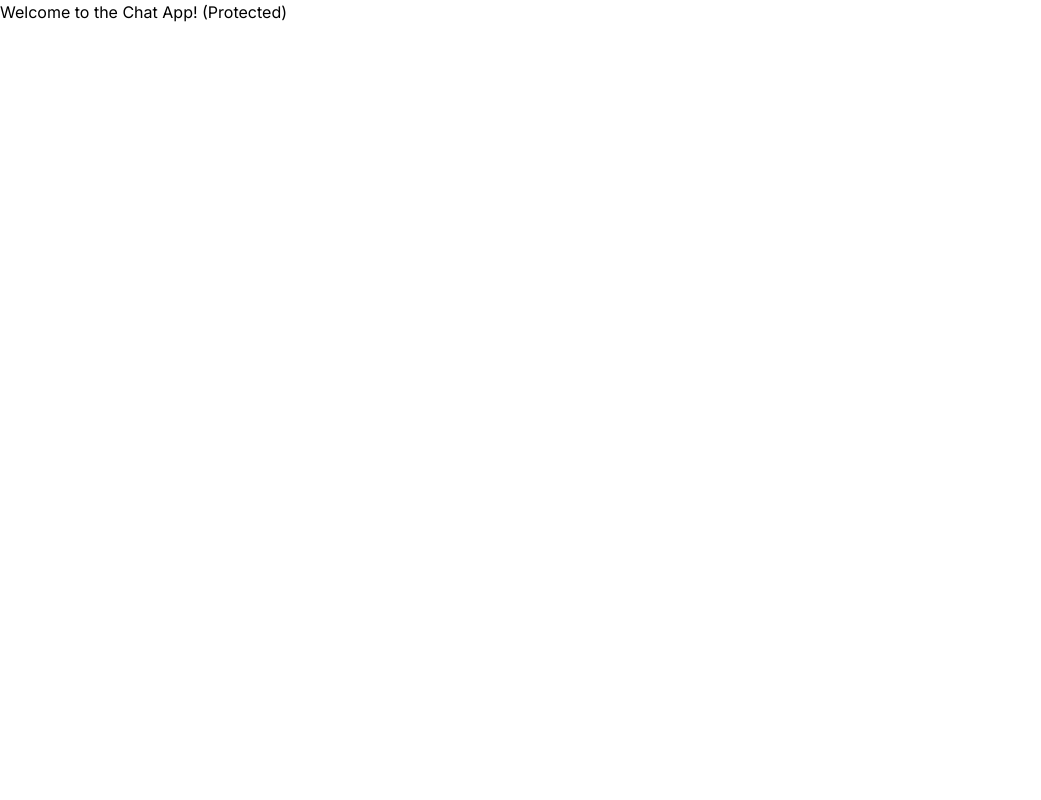
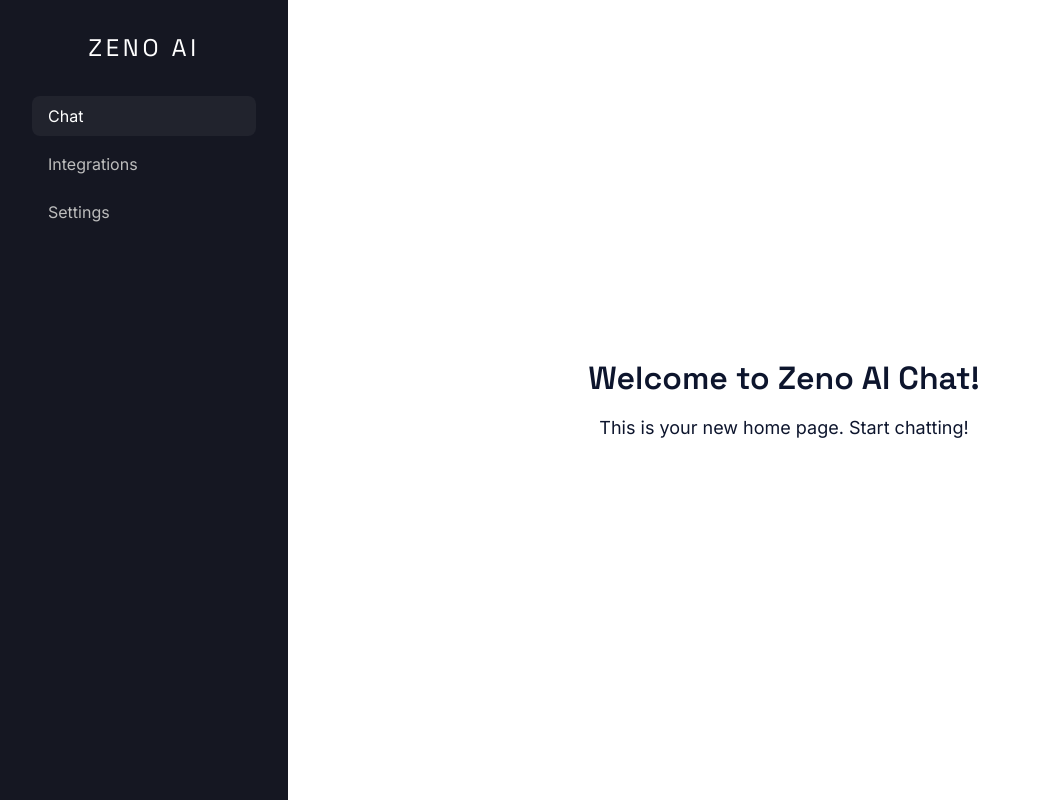
Before and after one commit to ivanalfonso97/zeno-web-v1, a React (Vite) app: page / in a window 1280 px wide. Shown: the whole page, without its empty margins (0-1041 px from the left). Built offline with nearby package versions, Linux system fonts and the light colour scheme; sample sign-in values are in the browser's storage.

Commit message:
feautre: create home page layout

```diff
--- a/src/App.tsx
+++ b/src/App.tsx
@@ -1,8 +1,44 @@
+import { useState, useEffect } from 'react';
 import { router } from './routes'
 import { RouterProvider } from 'react-router-dom'
 
 function App() {
-  return <RouterProvider router={router} />
+  const [isDarkMode, setIsDarkMode] = useState<boolean>(() => {
+    // Initialize from localStorage or default to system preference
+    const storedTheme = localStorage.getItem('theme')
+    if (storedTheme) {
+      return storedTheme === 'dark'
+    }
+    return window.matchMedia('(prefers-color-scheme: dark)').matches
+  })
+
+  useEffect(() => {
+    const htmlElement = document.documentElement
+    if (isDarkMode) {
+      htmlElement.classList.add('dark')
+      localStorage.setItem('theme', 'dark')
+    } else {
+      htmlElement.classList.remove('dark')
+      localStorage.setItem('theme', 'light')
+    }
+  }, [isDarkMode])
+
+  const toggleDarkMode = () => {
+    setIsDarkMode(prevMode => !prevMode)
+  }
+
+  return (
+    <div>
+      {/* Simple Dark Mode Toggle Button (you might move this to a header/footer later) */}
+      {/* <button
+        onClick={toggleDarkMode}
+        className="fixed bottom-4 right-4 p-3 rounded-full bg-gray-800 text-white shadow-lg z-50"
+      >
+        Toggle {isDarkMode ? 'Light' : 'Dark'} Mode
+      </button> */}
+      <RouterProvider router={router} />
+    </div>
+  )
 }
 
 export default App
--- /dev/null
+++ b/src/components/layout/MainLayout.tsx
@@ -0,0 +1,17 @@
+import React from 'react'
+import { Outlet } from 'react-router-dom'
+
+import Sidebar from './Sidebar'
+
+const MainLayout: React.FC = () => {
+  return (
+    <div className="flex h-screen bg-white dark:bg-dark-base">
+      <Sidebar />
+      <main className="flex-1 overflow-auto">
+        <Outlet />
+      </main>
+    </div>
+  )
+}
+
+export default MainLayout
--- /dev/null
+++ b/src/components/layout/Sidebar.tsx
@@ -0,0 +1,42 @@
+import React from 'react'
+import { Link, useLocation } from 'react-router-dom'
+
+const Sidebar: React.FC = () => {
+  const location = useLocation()
+
+  const isActive = (path: string) => {
+    return location.pathname === path
+  }
+
+  const navItems = [
+    { path: '/', label: 'Chat' },
+    { path: '/integrations', label: 'Integrations' },
+    { path: '/settings', label: 'Settings' },
+  ]
+
+  return (
+    <div className="w-72 h-screen bg-dark-frame p-8">
+      <h1 className="w-full text-center logo-medium text-white mb-8">Zeno AI</h1>
+      <nav>
+        <ul className="flex flex-col gap-2">
+          {navItems.map((item) => (
+            <li key={item.path}>
+              <Link
+                to={item.path}
+                className={`flex items-center px-4 py-2 rounded-lg transition-colors ${
+                  isActive(item.path)
+                    ? 'bg-white bg-opacity-5 text-white'
+                    : 'text-gray hover:text-white hover:bg-white hover:bg-opacity-5'
+                }`}
+              >
+                {item.label}
+              </Link>
+            </li>
+          ))}
+        </ul>
+      </nav>
+    </div>
+  )
+}
+
+export default Sidebar
--- /dev/null
+++ b/src/pages/HomePage.tsx
@@ -0,0 +1,12 @@
+import React from 'react';
+
+const HomePage: React.FC = () => {
+  return (
+    <div className="flex flex-col items-center justify-center min-h-screen bg-white dark:bg-dark-base text-dark dark:text-white">
+      <h1 className="title font-bold mb-4">Welcome to Zeno AI Chat!</h1>
+      <p className="text-lg">This is your new home page. Start chatting!</p>
+    </div>
+  );
+};
+
+export default HomePage;
--- a/src/routes/index.tsx
+++ b/src/routes/index.tsx
@@ -4,6 +4,8 @@ import LoginPage from '../pages/auth/LoginPage'
 import SignupPage from '../pages/auth/SignupPage'
 import AuthLayout from '../layouts/AuthLayout'
 import PrivateRoute from './PrivateRoute'
+import HomePage from '../pages/HomePage'
+import MainLayout from '../components/layout/MainLayout'
 
 export const router = createBrowserRouter([
   {
@@ -27,8 +29,13 @@ export const router = createBrowserRouter([
     element: <PrivateRoute />,
     children: [
       {
-        index: true,
-        element: <div>Welcome to the Chat App! (Protected)</div>,
+        element: <MainLayout />,
+        children: [
+          {
+            index: true,
+            element: <HomePage />,
+          },
+        ],
       },
     ],
   },
--- a/tailwind.config.mjs
+++ b/tailwind.config.mjs
@@ -13,7 +13,12 @@ export default {
           DEFAULT: '#4169E1',
           dark: '#2E4CA7',
         },
-        dark: '#0D152D',
+        dark: {
+          DEFAULT: '#0D152D',
+          // frame: '#090B10',
+          frame: '#151722',
+          base: '#1F2335'
+        },
         gray: {
           light: '#EEEEEE',
           DEFAULT: '#BDBDBD',
@@ -44,7 +49,8 @@ export default {
       boxShadow: {
         card: '0 0 32px 0 rgba(0, 0, 0, 0.15)',
         small: '0 0 8px 0 rgba(0, 0, 0, 0.05)'
-      }
+      },
+
     },
   },
   plugins: []
```
Also changed, not shown: tailwind.config.ts (deleted, +0 -53 lines).
